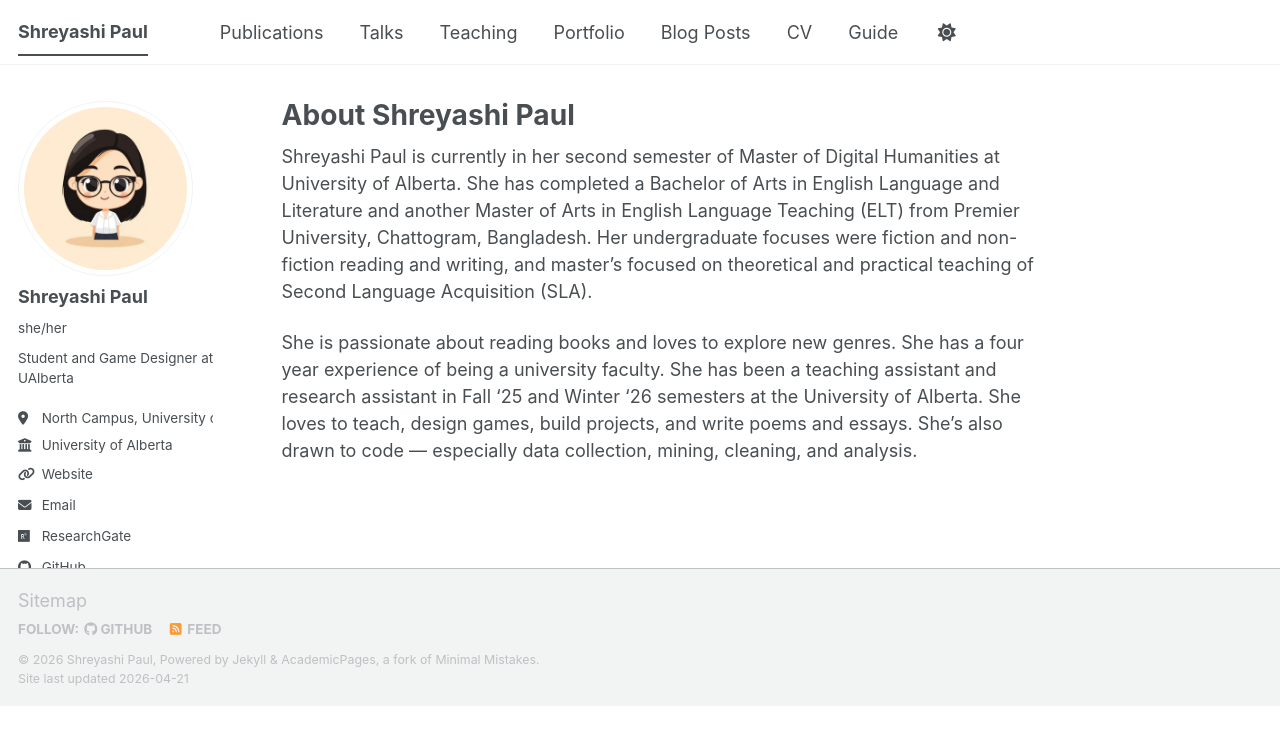
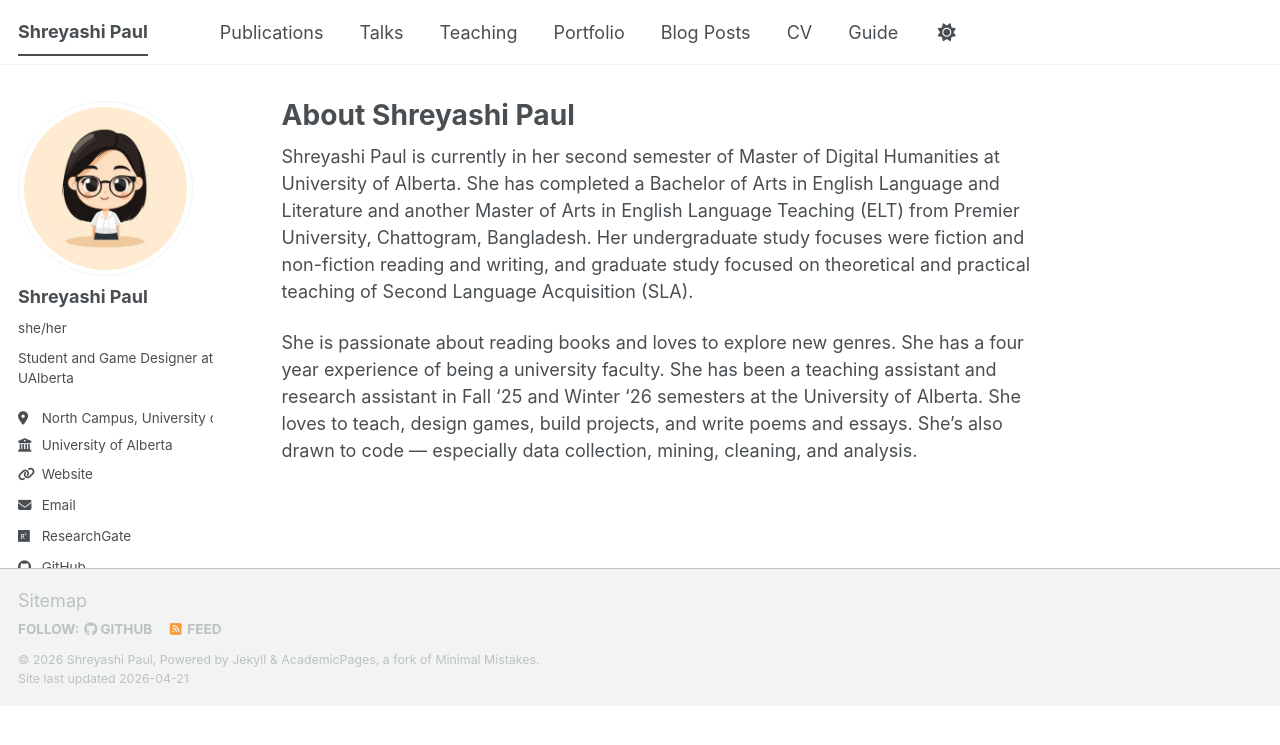
Before and after one commit to s-pl70/me, a Jekyll site: the page built from _pages/about.md, in a window 1280 px wide. Shown: the top 745 px of the page. Built offline with Jekyll 4.4.1, drawn with Linux system fonts in a browser that asks for light colours; a script bundle is joined from its source files by our own code; library files that are not in the unit come from our copies.

Commit message:
Update about.md

```diff
--- a/_pages/about.md
+++ b/_pages/about.md
@@ -8,6 +8,6 @@ redirect_from:
 ---
 
 
-Shreyashi Paul is currently in her second semester of Master of Digital Humanities at University of Alberta. She has completed a Bachelor of Arts in English Language and Literature and another Master of Arts in English Language Teaching (ELT) from Premier University, Chattogram, Bangladesh. Her undergraduate focuses were fiction and non-fiction reading and writing, and master’s focused on theoretical and practical teaching of Second Language Acquisition (SLA).
+Shreyashi Paul is currently in her second semester of Master of Digital Humanities at University of Alberta. She has completed a Bachelor of Arts in English Language and Literature and another Master of Arts in English Language Teaching (ELT) from Premier University, Chattogram, Bangladesh. Her undergraduate study focuses were fiction and non-fiction reading and writing, and graduate study focused on theoretical and practical teaching of Second Language Acquisition (SLA).
 
 She is passionate about reading books and loves to explore new genres. She has a four year experience of being a university faculty. She has been a teaching assistant and research assistant in Fall '25 and Winter '26 semesters at the University of Alberta. She loves to teach, design games, build projects, and write poems and essays. She's also drawn to code — especially data collection, mining, cleaning, and analysis.
```
